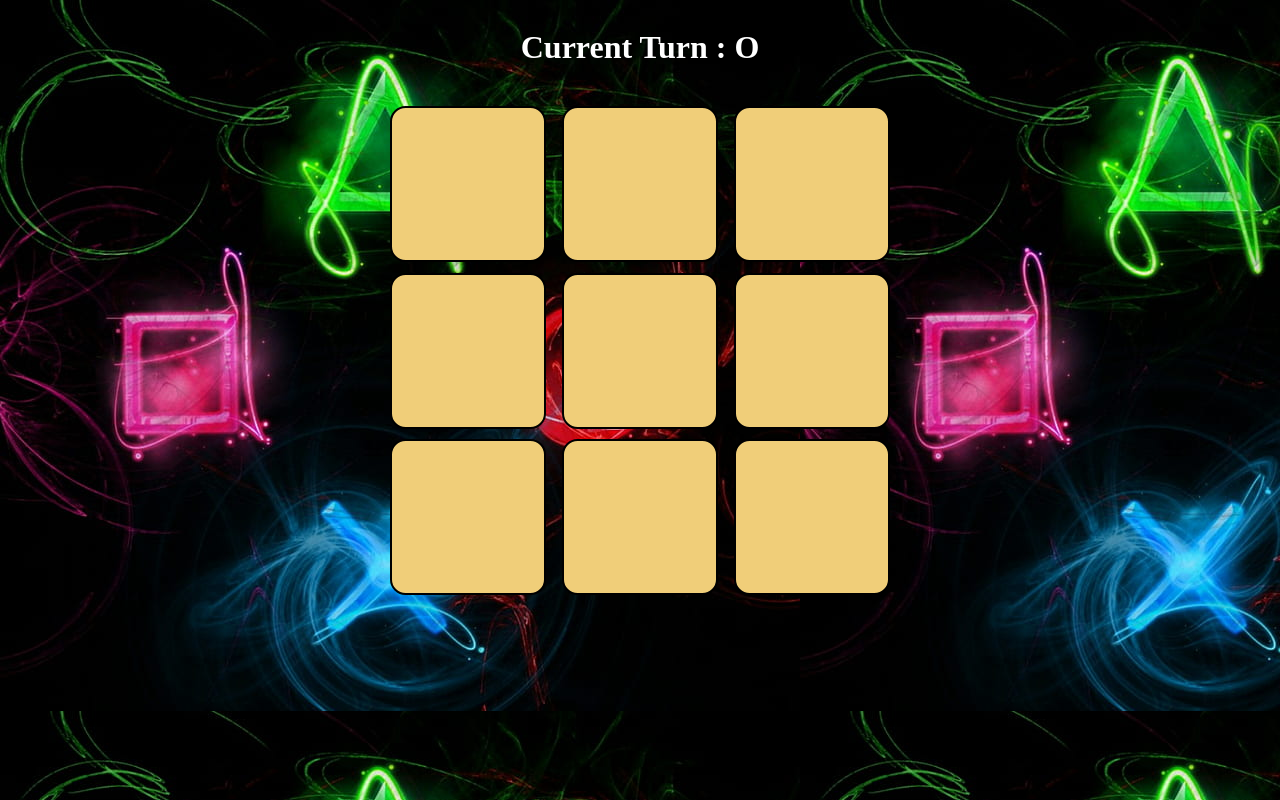
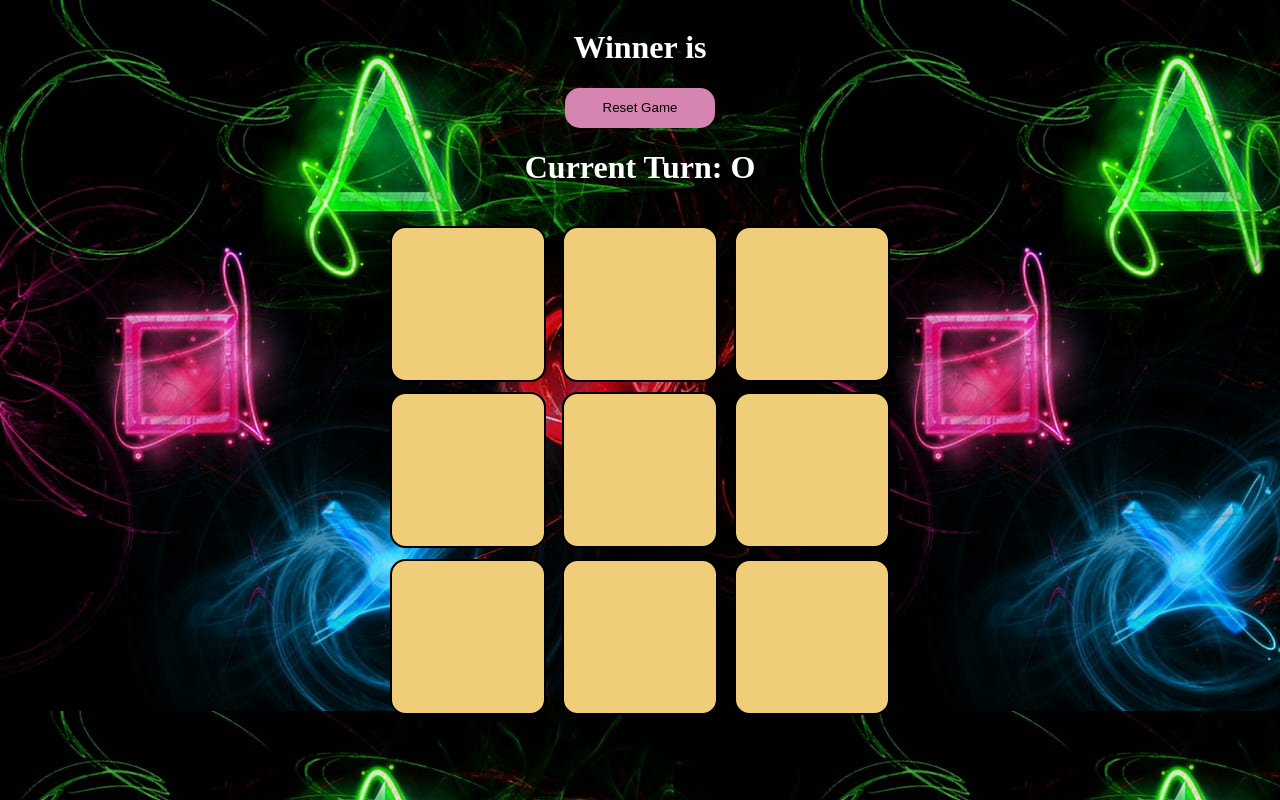
Before and after one commit to vikas809028/Tic_Tac_Toe, a React (Vite) app: page / in a window 1280 px wide. Built offline with nearby package versions, Linux system fonts and the light colour scheme.

Commit message:
Draw functionality added

```diff
--- a/src/Components/Grid/Grid.css
+++ b/src/Components/Grid/Grid.css
@@ -15,7 +15,11 @@
     align-items: center;
 }
 .button{
-    width: 100px;
-    height: 30px;
-    background-color: yellow;
+    width: 150px;
+    height: 40px;
+    margin: 0%;
+    padding: 2px;
+    border-radius: 15px;
+    border: none;
+    background-color: rgb(214, 132, 176);
 }
--- a/src/Components/Grid/Grid.jsx
+++ b/src/Components/Grid/Grid.jsx
@@ -2,37 +2,44 @@ import { useState } from "react";
 import Card from "../Card/Card";
 import "./Grid.css";
 import IsWinner from "../../helpers/checkWinner";
+import IsDraw from "../../helpers/checkDraw";
 
 function Grid({ numberOfCards }) {
   const [board, setBoard] = useState(Array(numberOfCards).fill(""));
-  const [turn, setTurn] = useState(true); // true => O flase => X
-  const [winner, setwinner] = useState(null);
+  // true => O, false => X
+  const [turn, setTurn] = useState(true);
+  const [winner, setWinner] = useState(null);
+  const [isDraw, setIsDraw] = useState(false);
 
   function play(index) {
-    if (turn == true) {
-      board[index] = "O";
-    } else {
-      board[index] = "X";
+    if (board[index] !== "" || winner || isDraw) {
+      return; // Prevent playing on a filled cell or if the game is over
     }
-    const win = IsWinner(board, turn ? "O" : "X");
+
+    const newBoard = [...board];
+    newBoard[index] = turn ? "O" : "X";
+
+    const win = IsWinner(newBoard, turn ? "O" : "X");
     if (win) {
-      setwinner(win);
+      setWinner(win);
+    } else if (IsDraw(newBoard)) {
+      setIsDraw(true);
     }
-    setBoard([...board]);
+
+    setBoard(newBoard);
     setTurn(!turn);
   }
+
   function reset() {
     setTurn(true);
-    setwinner(null);
+    setWinner(null);
+    setIsDraw(false);
     setBoard(Array(numberOfCards).fill(""));
   }
 
   return (
     <div className="grid-container">
-      {
-        // this is logical and if winner is false it will return from here and if winner is true
-        // it will print the follwing code
-        winner && (
+      {!winner && (
         <>
           <h1 className="turn_highlight">Winner is {winner}</h1>
           <div className="center">
@@ -41,14 +48,25 @@ function Grid({ numberOfCards }) {
             </button>
           </div>
         </>
-        )
-      }
-      <h1 className="turn_highlight">Current Turn : {turn ? "O" : "X"}</h1>
+      )}
+      {isDraw && !winner && (
+        <>
+          <h1 className="turn_highlight">It is a Draw!</h1>
+          <div className="center">
+            <button className="button" onClick={reset}>
+              <p style="text-height:10px">Reset Game</p>
+            </button>
+          </div>
+        </>
+      )}
+      {!winner && !isDraw && (
+        <h1 className="turn_highlight">Current Turn: {turn ? "O" : "X"}</h1>
+      )}
       <br />
       <div className="grid">
         {board.map((el, idx) => (
           <Card
-            gameEnd={winner ? true : false}
+            gameEnd={winner || isDraw}
             key={idx}
             onPlay={play}
             player={el}
@@ -59,4 +77,5 @@ function Grid({ numberOfCards }) {
     </div>
   );
 }
+
 export default Grid;
--- /dev/null
+++ b/src/helpers/checkDraw.js
@@ -0,0 +1,7 @@
+function IsDraw(board) {
+  // Check if there are any empty spots on the board
+  const isBoardFull = board.every((cell) => cell !== "");
+  return isBoardFull;
+}
+
+export default IsDraw;
```
Lines whose indentation alone changed are shown as unchanged.
